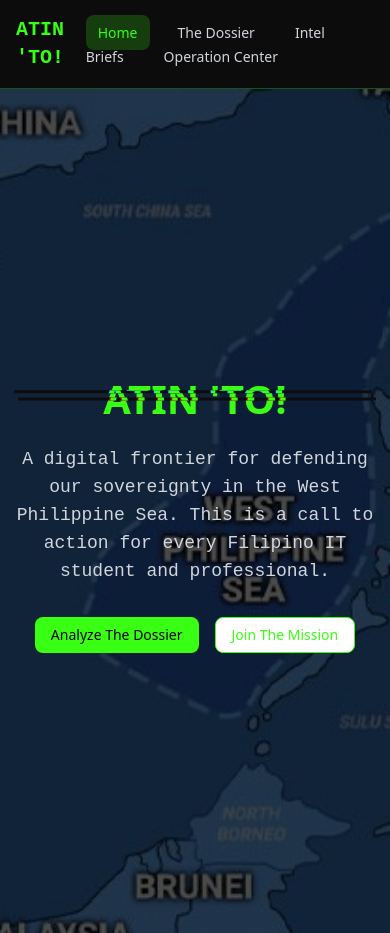
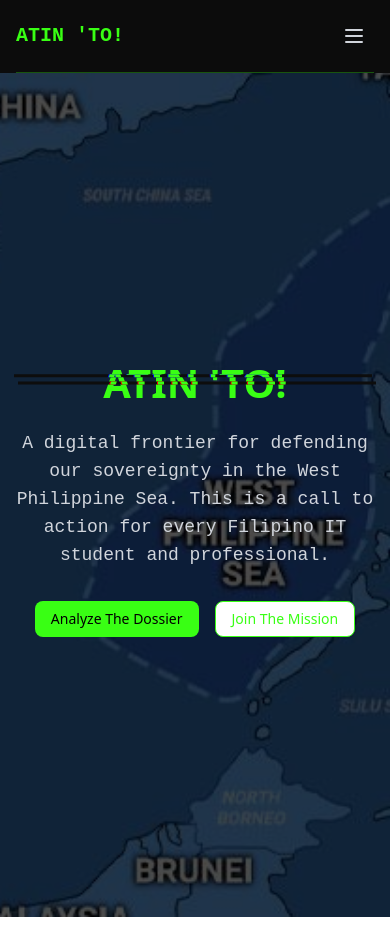
Before and after one commit to jules-pecaoco/cyber-forensics-blog-soko, a React (Vite) app: page / in a window 390 px wide. Built offline with nearby package versions, Linux system fonts and the light colour scheme.

Commit message:
fix responsiveness

```diff
--- a/src/components/common/Header.tsx
+++ b/src/components/common/Header.tsx
@@ -1,19 +1,30 @@
 import { NavLink } from "react-router-dom";
-// import GlitchText from "./GlitchText";
+import { useState } from "react";
 
 const Header = () => {
+  const [isMenuOpen, setIsMenuOpen] = useState(false);
+
   const navLinkClass = ({ isActive }: { isActive: boolean }) =>
     `px-3 py-2 rounded-md text-sm font-medium transition-colors ${
       isActive ? "bg-neon-green/20 text-neon-green" : "text-gray-300 hover:bg-gray-700 hover:text-white"
     }`;
 
+  const mobileNavLinkClass = ({ isActive }: { isActive: boolean }) =>
+    `block px-3 py-2 rounded-md text-base font-medium transition-colors ${
+      isActive ? "bg-neon-green/20 text-neon-green" : "text-gray-300 hover:bg-gray-700 hover:text-white"
+    }`;
+
   return (
     <header className="bg-cyber-bg/80 backdrop-blur-md sticky top-0 z-50">
-      <div className="container mx-auto flex justify-between items-center p-4 border-b border-neon-green/30">
+      <div className="container mx-auto px-4">
+        <div className="flex justify-between items-center py-4 border-b border-neon-green/30">
+          {/* Logo */}
           <NavLink to="/" className="text-xl font-bold text-neon-green font-mono">
             ATIN 'TO!
           </NavLink>
-        <nav className="space-x-4">
+
+          {/* Desktop Navigation */}
+          <nav className="hidden md:flex space-x-4">
             <NavLink to="/" className={navLinkClass}>
               Home
             </NavLink>
@@ -27,6 +38,44 @@ const Header = () => {
               Operation Center
             </NavLink>
           </nav>
+
+          {/* Mobile Menu Button */}
+          <button
+            onClick={() => setIsMenuOpen(!isMenuOpen)}
+            className="md:hidden p-2 rounded-md text-gray-300 hover:bg-gray-700 hover:text-white focus:outline-none focus:ring-2 focus:ring-neon-green"
+            aria-label="Toggle menu"
+          >
+            <svg
+              className="h-6 w-6"
+              fill="none"
+              strokeLinecap="round"
+              strokeLinejoin="round"
+              strokeWidth="2"
+              viewBox="0 0 24 24"
+              stroke="currentColor"
+            >
+              {isMenuOpen ? <path d="M6 18L18 6M6 6l12 12" /> : <path d="M4 6h16M4 12h16M4 18h16" />}
+            </svg>
+          </button>
+        </div>
+
+        {/* Mobile Navigation */}
+        {isMenuOpen && (
+          <nav className="md:hidden py-4 space-y-2">
+            <NavLink to="/" className={mobileNavLinkClass} onClick={() => setIsMenuOpen(false)}>
+              Home
+            </NavLink>
+            <NavLink to="/dossier" className={mobileNavLinkClass} onClick={() => setIsMenuOpen(false)}>
+              The Dossier
+            </NavLink>
+            <NavLink to="/blog" className={mobileNavLinkClass} onClick={() => setIsMenuOpen(false)}>
+              Intel Briefs
+            </NavLink>
+            <NavLink to="/take-action" className={mobileNavLinkClass} onClick={() => setIsMenuOpen(false)}>
+              Operation Center
+            </NavLink>
+          </nav>
+        )}
       </div>
     </header>
   );
```
Lines whose indentation alone changed are shown as unchanged.
